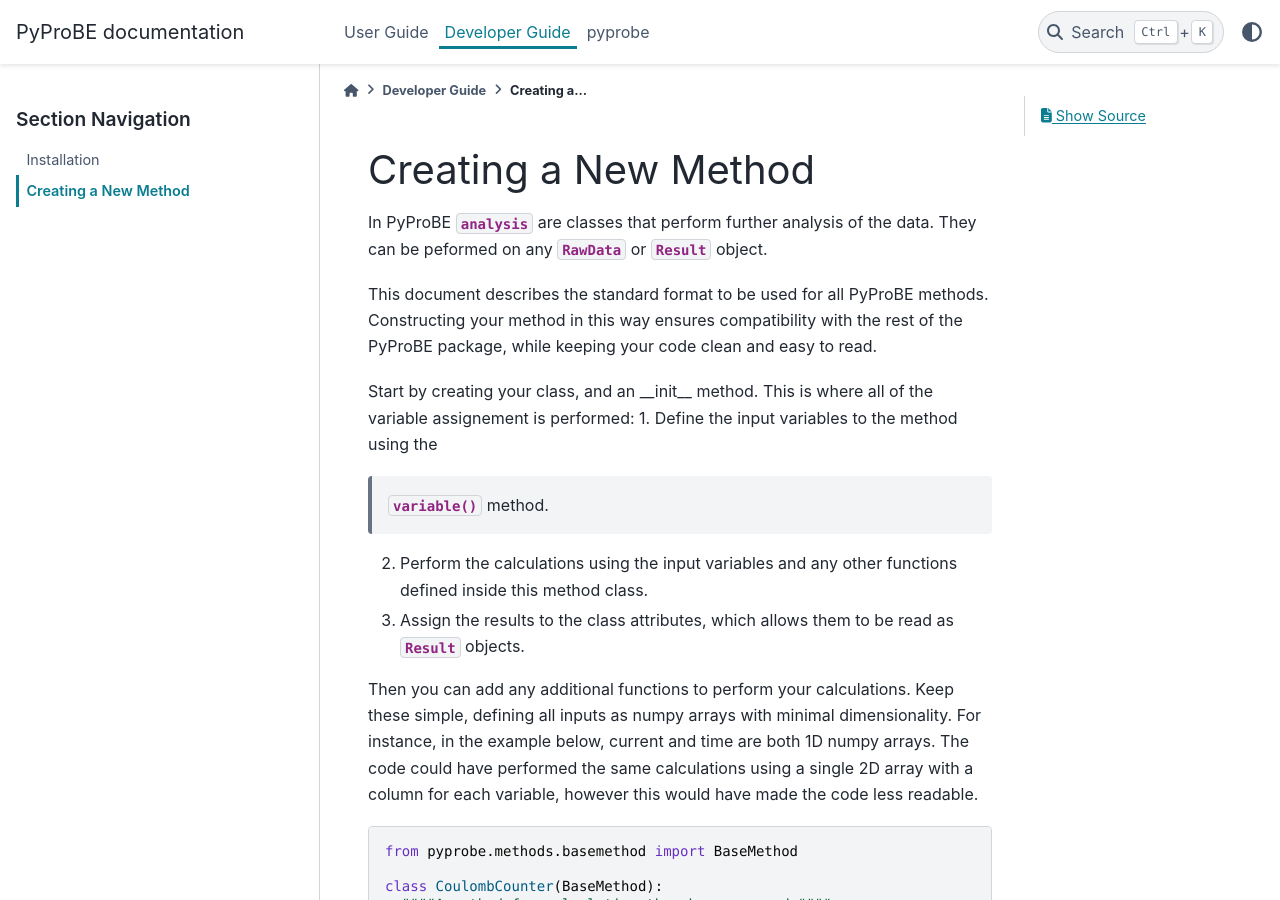
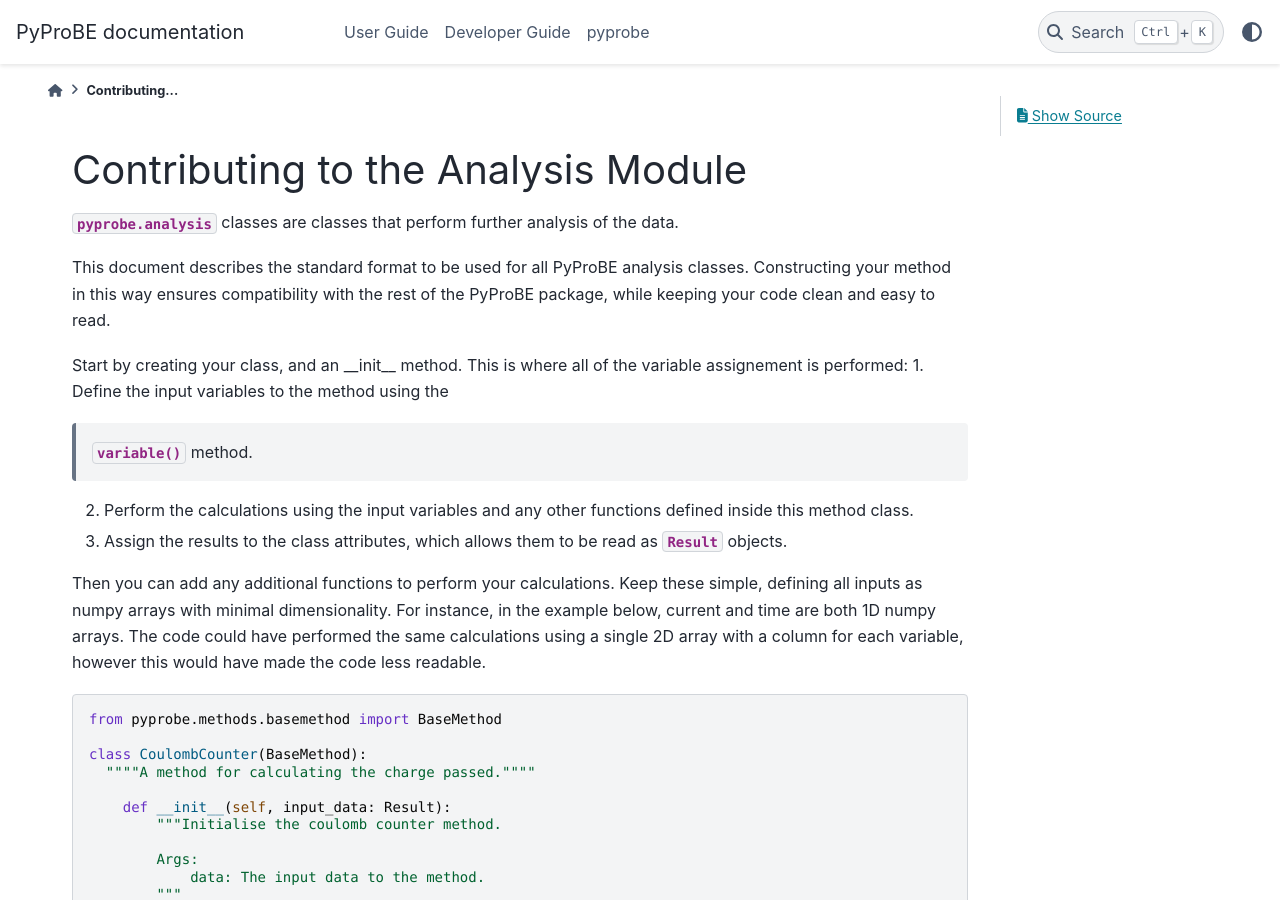
Before and after one commit to ImperialCollegeLondon/PyProBE, a Sphinx documentation site: the page built from docs/source/developer_guide/creating_a_new_method.rst, in a window 1280 px wide and 900 px high. Built offline with Sphinx 7.4.7 and the PyData theme 0.15.4, drawn with Linux system fonts in a browser that asks for light colours; pages that are not in the unit, such as notebooks, are missing from menus; some of the changed text lies outside the part shown.

Commit message:
Docs updates

```diff
--- a/docs/source/developer_guide/creating_a_new_method.rst
+++ b/docs/source/developer_guide/creating_a_new_method.rst
@@ -1,12 +1,11 @@
-.. _creating_a_new_method:
+.. _contributing_to_the_analysis_module:
 
-Creating a New Method
-=====================
-In PyProBE :class:`analysis <pyprobe.methods.basemethod.BaseMethod>` are classes that
-perform further analysis of the data. They can be peformed on any
-:class:`~pyprobe.rawdata.RawData` or :class:`~pyprobe.result.Result` object.
+Contributing to the Analysis Module
+===================================
+:mod:`pyprobe.analysis` classes are classes that
+perform further analysis of the data.
 
-This document describes the standard format to be used for all PyProBE methods.
+This document describes the standard format to be used for all PyProBE analysis classes.
 Constructing your method in this way ensures compatibility with the rest of the
 PyProBE package, while keeping your code clean and easy to read.
 
--- a/docs/source/developer_guide/developer_guide.rst
+++ b/docs/source/developer_guide/developer_guide.rst
@@ -6,6 +6,6 @@
    :maxdepth: 2
 
    developer_installation
-   creating_a_new_method
+   contributing_to_the_analysis_module
 
 .. footbibliography::
--- a/docs/source/user_guide/introduction.rst
+++ b/docs/source/user_guide/introduction.rst
@@ -53,7 +53,7 @@
     battery data, maintaining compatibility with the PyProBE data format and plotting
     tools while ensuring functions are simply defined, portable and tested.
 
-    It is easy to write your own method. See the :ref:`guidance <creating_a_new_method>`
+    It is easy to write your own method. See the :ref:`guidance <contributing_to_the_analysis_module>`
     and `contributing guidelines <https://github.com/ImperialCollegeLondon/PyProBE/blob/main/CONTRIBUTING.md>`_.
 
 PyProBE Structure
```
Also changed, not shown: CONTRIBUTING.md (+2 -2 lines), docs/source/user_guide/analysis.rst (renamed from docs/source/user_guide/methods.rst, +6 -2 lines).
